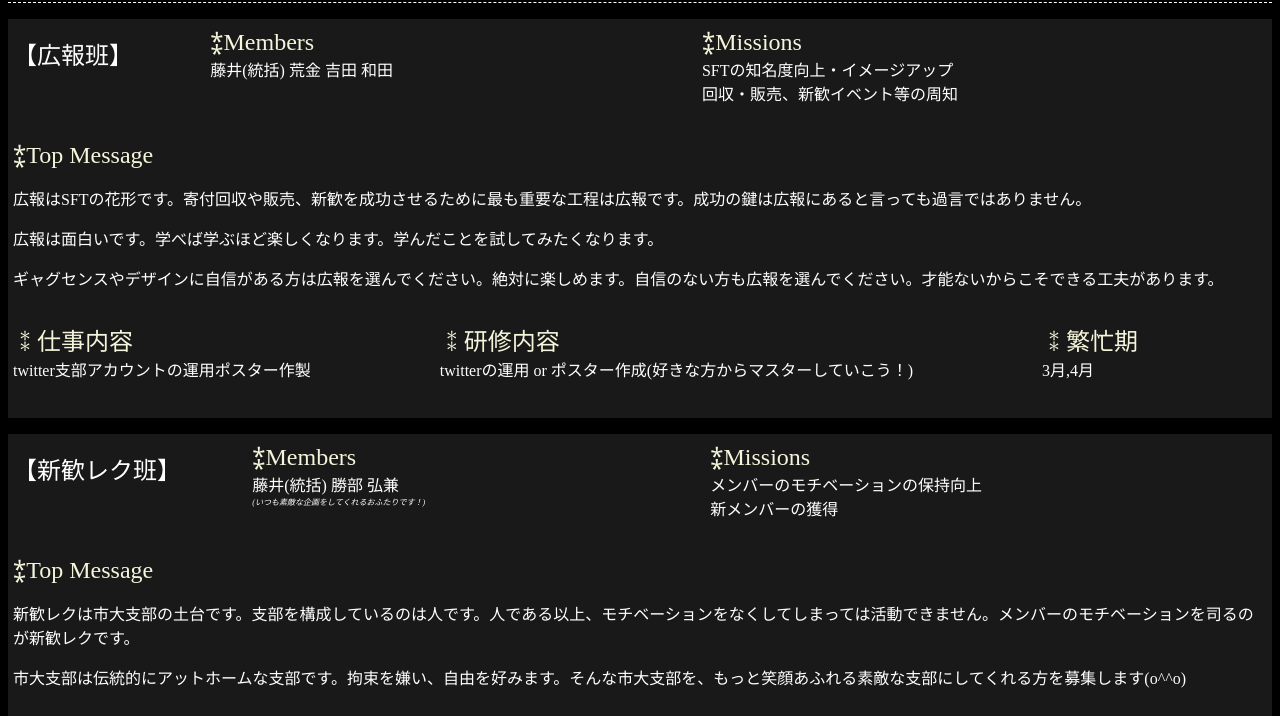
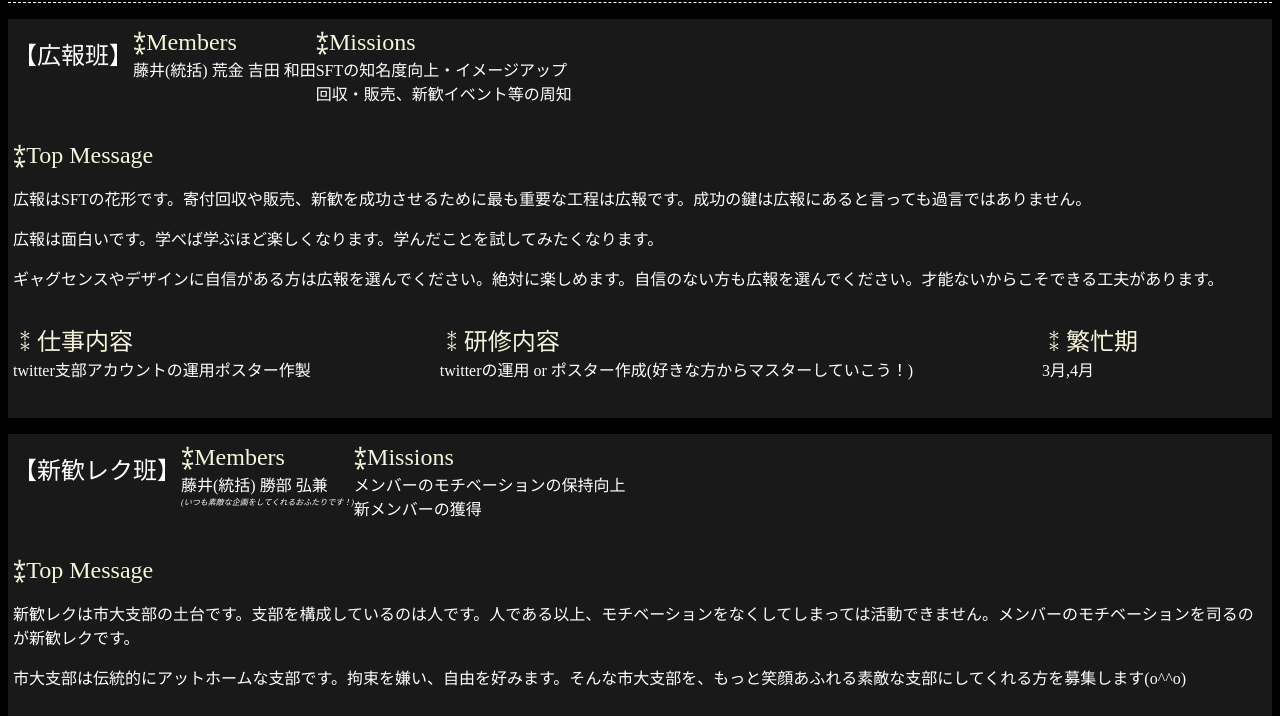
Before and after one commit to SFTOCU/store, a plain HTML site: page introduction/index.html in a window 1280 px wide. Shown: the part 84-800 px from the top of the page. Drawn offline with Linux system fonts and the light colour scheme.

```diff
--- a/introduction/style.css
+++ b/introduction/style.css
@@ -39,13 +39,12 @@ article>ul>li{
 }
 article>ul>li:first-child{
     font-size:1.5em;
-    flex-grow: 1;
     flex-shrink:5;
     padding: .5em 0;
 
 }
 article>ul>li:nth-child(2){
-    flex-grow: 4;
+    flex-shrink: 4;
 }
 article>ul>li:nth-child(3){
     flex-grow: 4;
```
